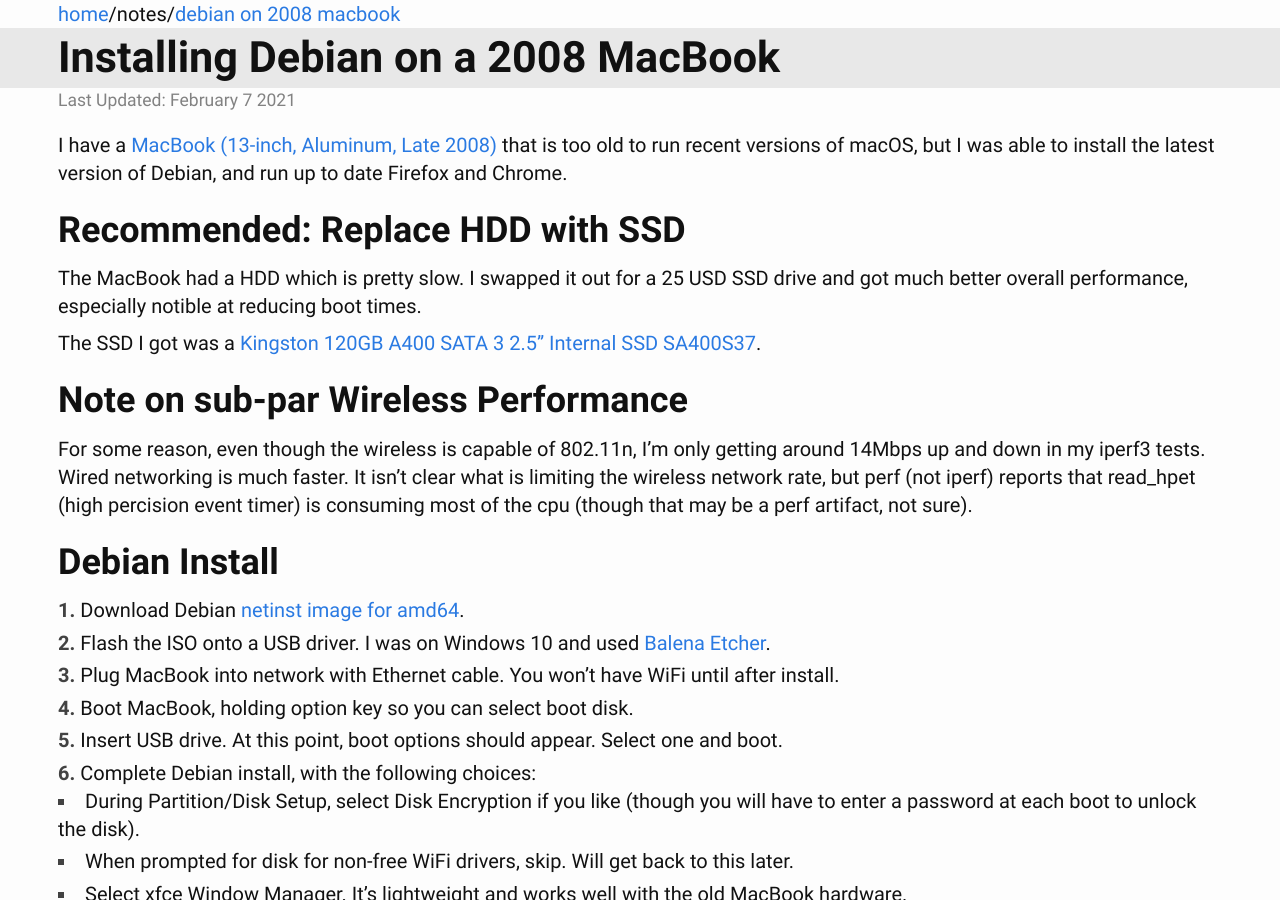
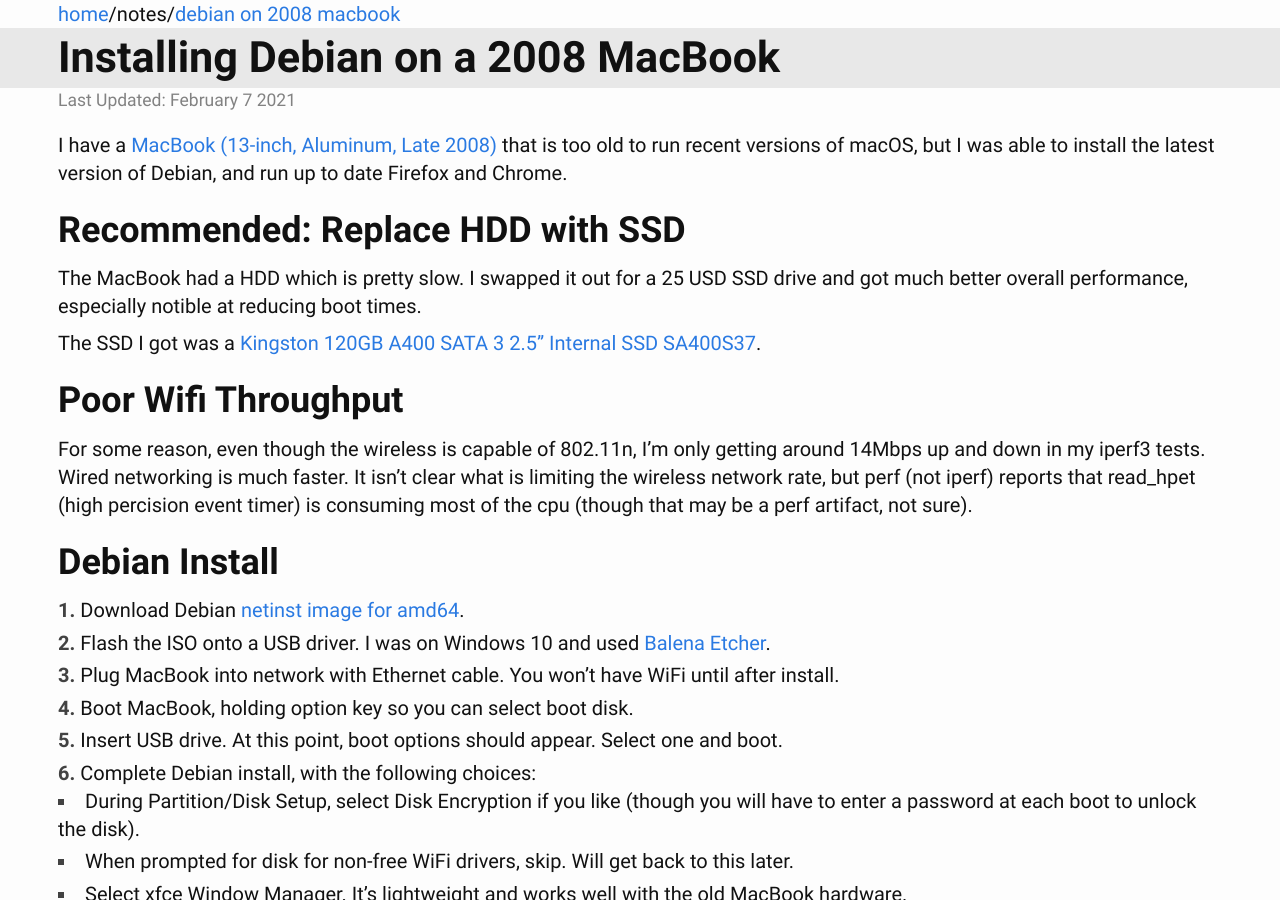
Before and after one commit to drichardson/dougrichardson.us, a Jekyll site: the page built from site/_notes/debian-on-2008-macbook.md, in a window 1280 px wide and 900 px high. Built offline with Jekyll 4.4.1, drawn with Linux system fonts in a browser that asks for light colours.

Commit message:
rename section

```diff
--- a/site/_notes/debian-on-2008-macbook.md
+++ b/site/_notes/debian-on-2008-macbook.md
@@ -16,7 +16,7 @@
 The SSD I got was a [Kingston 120GB A400 SATA 3 2.5" Internal SSD
 SA400S37](https://www.kingston.com/us/ssd/a400-solid-state-drive).
 
-# Note on sub-par Wireless Performance
+# Poor Wifi Throughput
 
 For some reason, even though the wireless is capable of 802.11n, I'm only
 getting around 14Mbps up and down in my iperf3 tests. Wired networking is much
```
